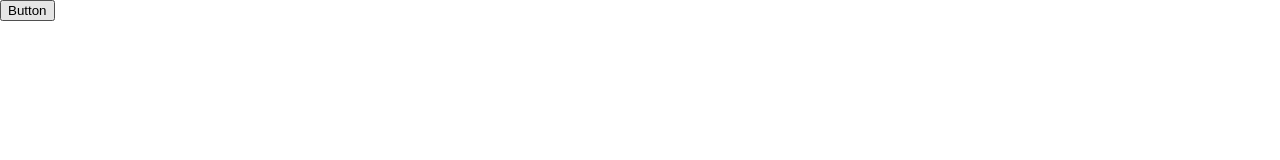
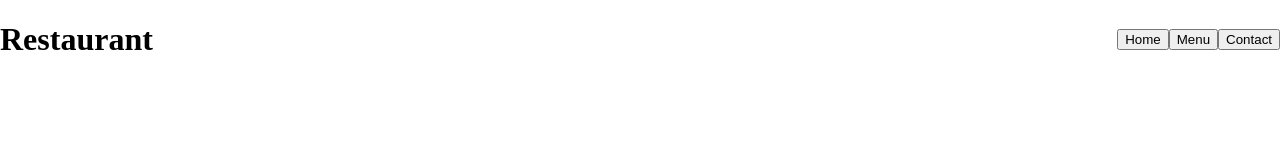
Before and after one commit to sorrrb/restaurant-page, a website built with webpack: page dist/index.html in a window 1280 px wide. Built offline with nearby package versions, Linux system fonts and the light colour scheme.

Commit message:
Implement basic JS load functionality for header

```diff
--- a/package.json
+++ b/package.json
@@ -21,6 +21,7 @@
   "devDependencies": {
     "css-loader": "^6.8.1",
     "html-webpack-plugin": "^5.6.0",
+    "node-polyfill-webpack-plugin": "^3.0.0",
     "style-loader": "^3.3.3",
     "webpack": "^5.89.0",
     "webpack-cli": "^5.1.4",
--- a/src/index.js
+++ b/src/index.js
@@ -1,17 +1,11 @@
 import './style.css';
-import Background from './assets/background.jpg';
-import loadMe from './pageload';
+import pageLoad from './pageload';
 
-function component() {
-  const element = document.createElement('div');
-  const btn = document.createElement('button');
-
-  btn.onclick = loadMe;
-  btn.textContent = 'Button';
-
-  element.appendChild(btn);
-  return element;
+function init() {
+  const content = document.createElement('div');
+  content.id = 'content';
+  document.body.appendChild(content);
+  pageLoad();
 }
 
-document.body.appendChild(component());
-console.log('Testing');
+init(); // Handle initial pageload
--- a/src/pageload.js
+++ b/src/pageload.js
@@ -1,3 +1,40 @@
-export default function loadMe() {
-  console.log('I get called from pageload.js');
+function createHead(headClass, logoText) {
+  const header = document.createElement('header');
+  header.classList.add(headClass);
+  const logo = document.createElement('h1');
+  logo.textContent = logoText;
+  header.appendChild(logo);
+
+  const nav = createNav('nav');
+  header.appendChild(nav);
+  return header;
 }
+
+function createBtn(btnClass, btnText) {
+  const btn = document.createElement('button');
+  btn.textContent = btnText;
+  return btn;
+}
+
+function createNav(navClass) {
+  const nav = document.createElement('nav');
+  nav.classList.add(navClass);
+
+  const homeBtn = createBtn('nav-btn', 'Home');
+  const menuBtn = createBtn('nav-btn', 'Menu');
+  const contactBtn = createBtn('nav-btn', 'Contact');
+
+  nav.appendChild(homeBtn);
+  nav.appendChild(menuBtn);
+  nav.appendChild(contactBtn);
+  return nav;
+}
+
+function loadPage() {
+  const content = document.getElementById('content');
+
+  const header = createHead('header', 'Restaurant');
+  content.appendChild(header);
+}
+
+export default loadPage;
--- a/src/style.css
+++ b/src/style.css
@@ -3,4 +3,13 @@ body {
   padding: 0;
 
   min-height: 100vh;
+
+  display: flex;
+  flex-direction: column;
 }
+
+.header {
+  display: flex;
+  justify-content: space-between;
+  align-items: center;
+}
--- a/webpack.config.js
+++ b/webpack.config.js
@@ -1,5 +1,6 @@
 const path = require('path');
 const HtmlWebpackPlugin = require('html-webpack-plugin');
+const NodePolyfillPlugin = require("node-polyfill-webpack-plugin")
 
 module.exports = {
   mode: 'development',
@@ -15,6 +16,7 @@ module.exports = {
     new HtmlWebpackPlugin({
       title: 'Development',
     }),
+    new NodePolyfillPlugin()
   ],
   output: {
     filename: '[name].bundle.js',
@@ -36,4 +38,9 @@ module.exports = {
       },
     ],
   },
+  resolve: {
+    fallback: {
+        "fs": false
+    },
+  }
 };
```
Also changed, not shown: dist/index.bundle.js, dist/index.html, dist/page.bundle.js, dist/runtime.bundle.js (added), 1 other file.
